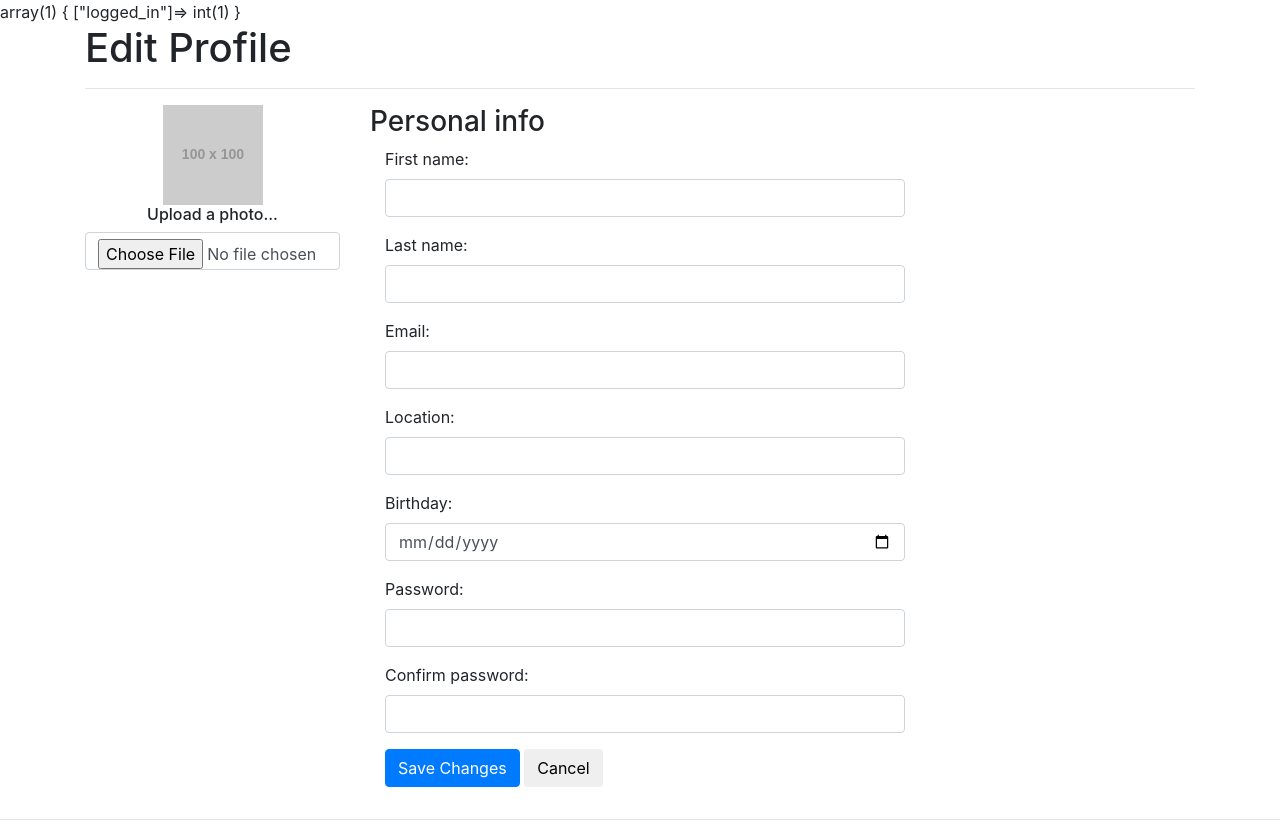
After one commit to utshab-roy/socialmedia, a PHP site: page /codeboxr/profile_edit.php in a window 1280 px wide. The commit adds this page. Run offline with PHP 8.4, Linux system fonts and the light colour scheme; the visitor is signed in with stand-in values (Sample User, id 1); grey boxes labelled with a size stand in for pictures from a placeholder-image service; some libraries are stand-ins or nearby versions.

Commit message:
profile_edit page added, magnific popup fixed

```diff
--- a/homepage.php
+++ b/homepage.php
@@ -28,6 +28,7 @@ include 'config.php';
 
     <!-- Bootstrap CSS -->
     <link rel="stylesheet" href="https://stackpath.bootstrapcdn.com/bootstrap/4.1.2/css/bootstrap.min.css" integrity="sha384-Smlep5jCw/wG7hdkwQ/Z5nLIefveQRIY9nfy6xoR1uRYBtpZgI6339F5dgvm/e9B" crossorigin="anonymous"/>
+    <link rel="stylesheet" href="css/magnific-popup.css">
     <link rel="stylesheet" href="css/style.css" />
     <title>Homepage</title>
 </head>
@@ -86,7 +87,7 @@ include 'config.php';
                             <label for="post_area"><h4>What's on your mind ?</h4></label>
                             <textarea class="form-control" id="post_area" name="post_area" rows="3"></textarea>
 
-                            <input type="file" name="file" id="file" class="form-control" style="width:30%" />
+                            <input type="file" name="file" id="file" class="form-control" style="width:40%" />
 
                             <div id="form_message"></div>
                         </div>
--- /dev/null
+++ b/profile_edit.php
@@ -0,0 +1,118 @@
+<?php
+//starting the session for a user
+session_start();
+//if the user is unable to login then redirect to the login page
+var_dump($_SESSION);
+if(!$_SESSION['logged_in']) {
+//    header("location:index.php");
+    die();
+}
+
+include 'config.php';
+
+?>
+
+<!doctype html>
+<html lang="en">
+<head>
+    <!-- Required meta tags -->
+    <meta charset="utf-8">
+    <meta name="viewport" content="width=device-width, initial-scale=1, shrink-to-fit=no">
+
+    <!-- Bootstrap CSS -->
+    <link rel="stylesheet" href="https://stackpath.bootstrapcdn.com/bootstrap/4.1.2/css/bootstrap.min.css" integrity="sha384-Smlep5jCw/wG7hdkwQ/Z5nLIefveQRIY9nfy6xoR1uRYBtpZgI6339F5dgvm/e9B" crossorigin="anonymous">
+    <style>
+    </style>
+
+    <title>Edit Profile</title>
+</head>
+<body>
+
+<div class="container">
+    <h1>Edit Profile</h1>
+    <hr>
+    <div class="row">
+        <!-- left column -->
+        <div class="col-md-3">
+            <div class="text-center">
+                <img src="//placehold.it/100" class="avatar img-circle" alt="avatar">
+                <h6>Upload a photo...</h6>
+
+                <input type="file" class="form-control">
+            </div>
+        </div>
+
+        <!-- edit form column -->
+        <div class="col-md-9 personal-info">
+
+            <h3>Personal info</h3>
+
+            <form class="edit_profile" role="form">
+                <div class="form-group">
+                    <label for="first_name" class="col-lg-3 control-label">First name:</label>
+                    <div class="col-lg-8">
+                        <input class="form-control" id="first_name" type="text" value="">
+                    </div>
+                </div>
+                <div class="form-group">
+                    <label for="last_name" class="col-lg-3 control-label">Last name:</label>
+                    <div class="col-lg-8">
+                        <input class="form-control" id="last_name" type="text" value="">
+                    </div>
+                </div>
+
+                <div class="form-group">
+                    <label for="email" class="col-lg-3 control-label">Email:</label>
+                    <div class="col-lg-8">
+                        <input class="form-control" id="email" type="text" value="">
+                    </div>
+                </div>
+
+                <div class="form-group">
+                    <label for="location" class="col-lg-3 control-label">Location:</label>
+                    <div class="col-lg-8">
+                        <input class="form-control" id="location" type="text" value="">
+                    </div>
+                </div>
+
+                <div class="form-group">
+                    <label for="birthday" class="col-lg-3 control-label">Birthday:</label>
+                    <div class="col-lg-8">
+                        <input class="form-control" id="birthday" type="date" value="" >
+                    </div>
+                </div>
+
+
+                <div class="form-group">
+                    <label for="paw" class="col-md-3 control-label">Password:</label>
+                    <div class="col-md-8">
+                        <input class="form-control" id="psw" type="password" value="">
+                    </div>
+                </div>
+                <div class="form-group">
+                    <label for="con_psw" class="col-md-3 control-label">Confirm password:</label>
+                    <div class="col-md-8">
+                        <input class="form-control" id="con_psw" type="password" value="">
+                    </div>
+                </div>
+                <div class="form-group">
+<!--                    <label class="col-md-3 control-label"></label>-->
+                    <div class="col-md-8">
+                        <input type="button" class="btn btn-primary" value="Save Changes">
+                        <span></span>
+                        <input type="reset" class="btn btn-default" value="Cancel">
+                    </div>
+                </div>
+            </form>
+        </div>
+    </div>
+</div>
+<hr>
+
+<!-- Optional JavaScript -->
+<!-- jQuery first, then Popper.js, then Bootstrap JS -->
+<script src="https://ajax.googleapis.com/ajax/libs/jquery/3.3.1/jquery.min.js"></script>
+<script src="https://cdnjs.cloudflare.com/ajax/libs/popper.js/1.14.3/umd/popper.min.js" integrity="sha384-ZMP7rVo3mIykV+2+9J3UJ46jBk0WLaUAdn689aCwoqbBJiSnjAK/l8WvCWPIPm49" crossorigin="anonymous"></script>
+<script src="https://stackpath.bootstrapcdn.com/bootstrap/4.1.2/js/bootstrap.min.js" integrity="sha384-o+RDsa0aLu++PJvFqy8fFScvbHFLtbvScb8AjopnFD+iEQ7wo/CG0xlczd+2O/em" crossorigin="anonymous"></script>
+</body>
+</html>
```
Also changed, not shown: js/main.js (+4 -3 lines), profile.php (+7 -4 lines), css/magnific-popup.css (added).
